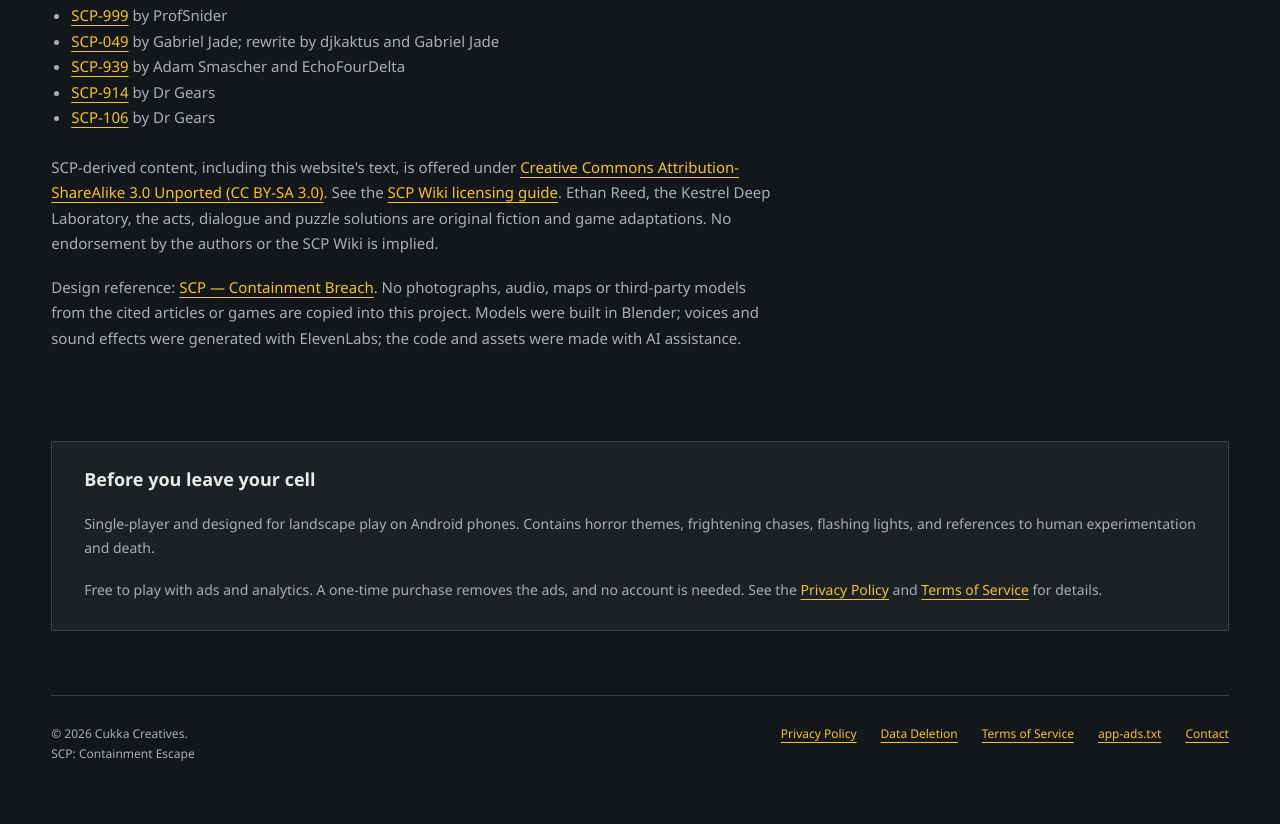
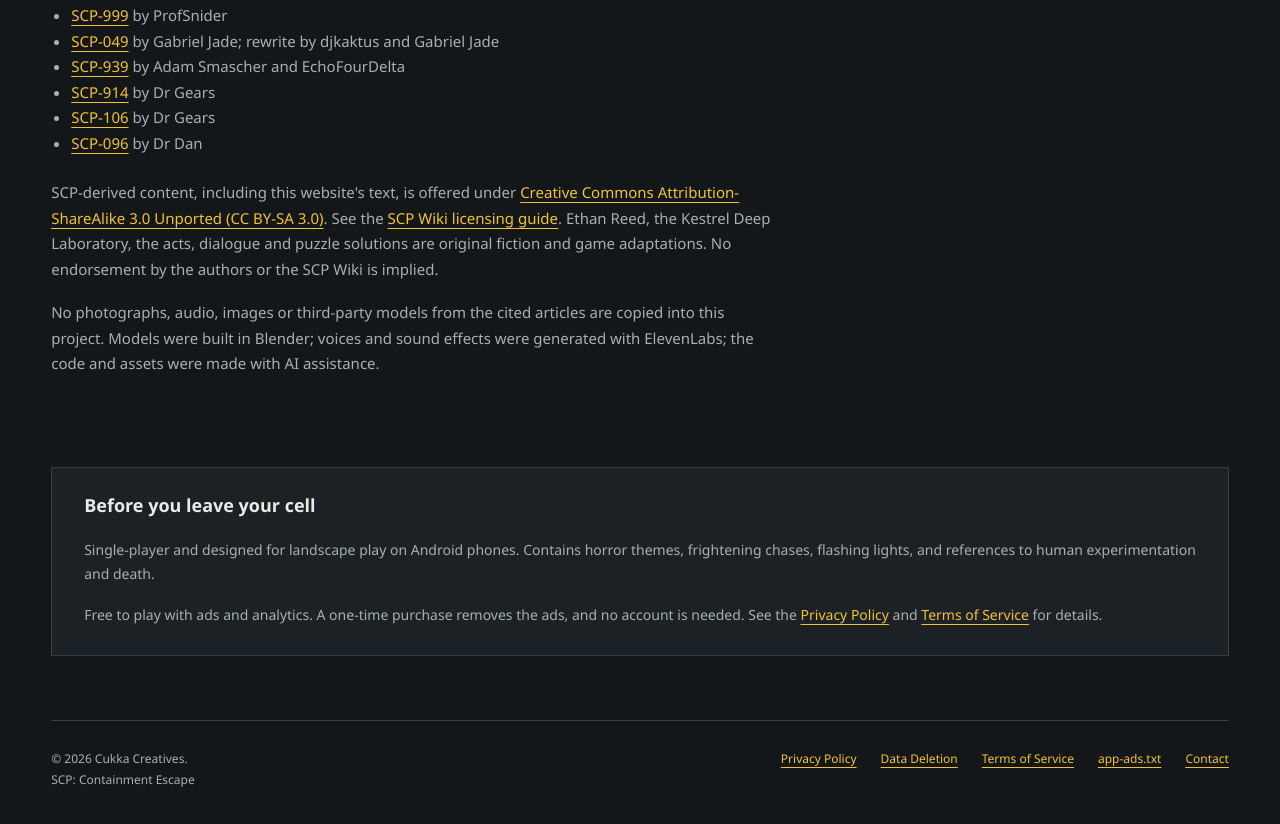
Before and after one commit to durdenk/scp-escape-web, a plain HTML site: page index.html in a window 1280 px wide. Shown: the part 2172-2996 px from the top of the page. Before the commit the page ends 2974 px from the top, so only its background shows below. Drawn offline with Linux system fonts and the light colour scheme.

Commit message:
Add files via upload

```diff
--- a/index.html
+++ b/index.html
@@ -92,14 +92,14 @@
         <li><a href="https://scp-wiki.wikidot.com/scp-939">SCP-939</a> by Adam Smascher and EchoFourDelta</li>
         <li><a href="https://scp-wiki.wikidot.com/scp-914">SCP-914</a> by Dr Gears</li>
         <li><a href="https://scp-wiki.wikidot.com/scp-106">SCP-106</a> by Dr Gears</li>
+        <li><a href="https://scp-wiki.wikidot.com/scp-096">SCP-096</a> by Dr Dan</li>
       </ul>
       <p>SCP-derived content, including this website's text, is offered under
         <a href="https://creativecommons.org/licenses/by-sa/3.0/">Creative Commons Attribution-ShareAlike 3.0 Unported (CC BY-SA 3.0)</a>.
         See the <a href="https://scp-wiki.wikidot.com/licensing-guide">SCP Wiki licensing guide</a>.
         Ethan Reed, the Kestrel Deep Laboratory, the acts, dialogue and puzzle solutions are original
         fiction and game adaptations. No endorsement by the authors or the SCP Wiki is implied.</p>
-      <p>Design reference: <a href="https://www.scpcbgame.com/">SCP — Containment Breach</a>. No photographs,
-        audio, maps or third-party models from the cited articles or games are copied into this project.
+      <p>No photographs, audio, images or third-party models from the cited articles are copied into this project.
         Models were built in Blender; voices and sound effects were generated with ElevenLabs; the code
         and assets were made with AI assistance.</p>
     </section>
```
